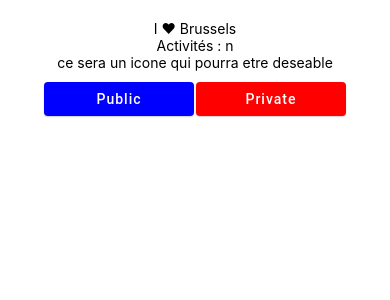
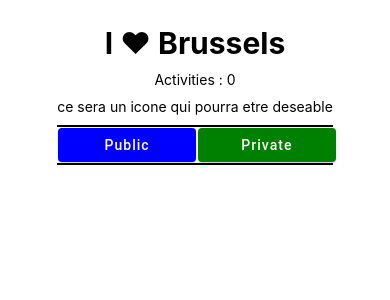
Before and after one commit to Moumou-coder/TheCity-Mobile1, a React Native app: screen / in a window 390 px wide. Shown: the top 300 px of the page. Built offline with nearby package versions, Linux system fonts and the light colour scheme.

Commit message:
little modification home v1

```diff
--- a/screen/Home.js
+++ b/screen/Home.js
@@ -4,18 +4,20 @@
 
 const Home = props => {
 
+    const [nbrActivities, setNbrActivities] = useState('0');
+
     return(
         <View style={styles.screen}>
-            <Text>I ❤ Brussels</Text>
-            <Text>Activités : n</Text>
-            <View>
+            <Text style={styles.titleText}>I ❤ Brussels</Text>
+            <Text>Activities : {nbrActivities}</Text>
+            <View style={styles.icon}>
                 <Text>ce sera un icone qui pourra etre deseable</Text>
             </View>
             <View style={styles.btnContainer}>
                 <Button style={styles.btn} uppercase={false} mode="contained" color={'blue'} >
                     Public
                 </Button>
-                <Button  style={styles.btn}  uppercase={false} mode="contained" color={'red'} >
+                <Button  style={styles.btn}  uppercase={false} mode="contained" color={'green'} >
                     Private
                 </Button>
             </View>
@@ -29,12 +31,25 @@
         alignItems: 'center',
         flex: 1,
     },
+    titleText: {
+        fontSize: 30,
+        fontWeight: 'bold',
+        marginTop: 5,
+        marginBottom : 10
+    },
+    icon: {
+        marginTop: 10,
+    },
     btnContainer: {
         flexDirection: 'row',
-        marginTop:10
+        marginTop:10,
+        width: '100%',
+        borderColor: 'black',
+        borderBottomWidth : 2,
+        borderTopWidth : 2,
     },
     btn: {
-        width:150,
+        width: '50%',
         margin:1
     }
 });
```
